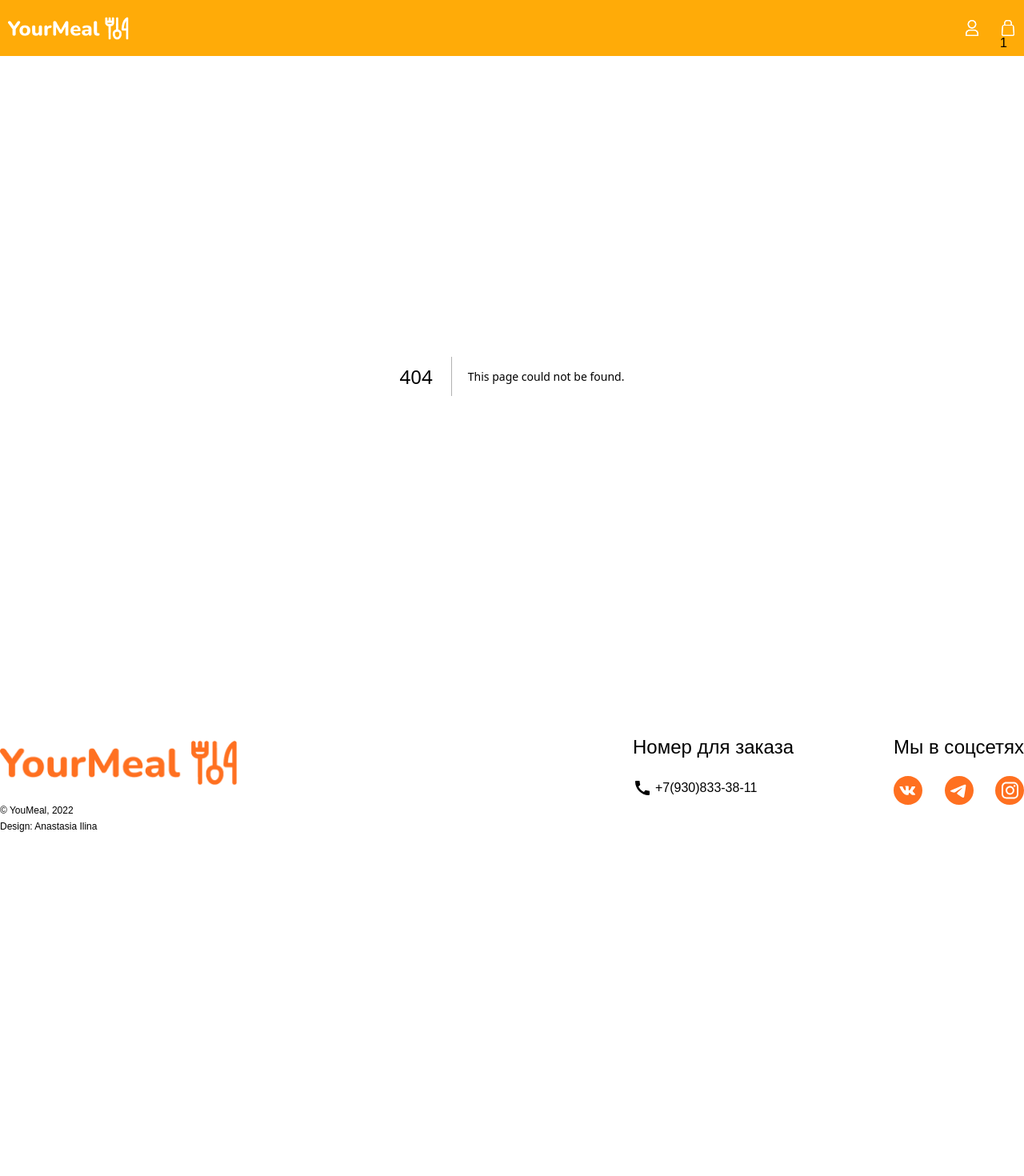
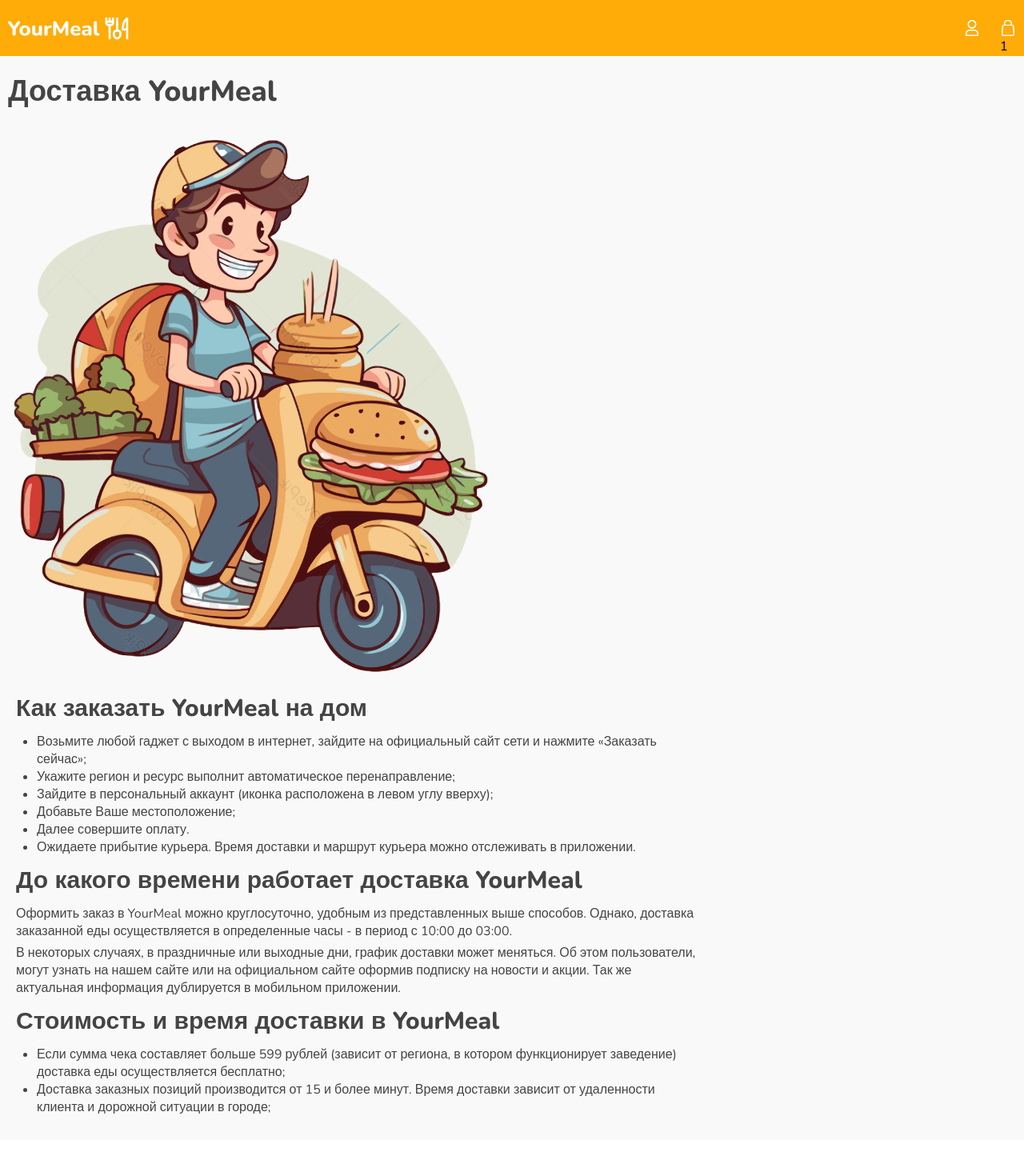
Before and after one commit to Zakir-2-3/You_meal_app, a Next.js app: page /delivery in a window 1280 px wide. Before the commit this address had no page. Shown: the top 1470 px of the page at 80% size. Before the commit the page ends 1080 px from the top, so only its background shows below. Built offline with nearby package versions, Linux system fonts and the light colour scheme.

Commit message:
Delivery page layout

```diff
--- /dev/null
+++ b/src/app/delivery/delivery.scss
@@ -0,0 +1,32 @@
+.delivery-section {
+  margin-bottom: 30px;
+  color: #444444;
+  &__title {
+    margin: 20px 0 30px;
+    font-size: 36px;
+  }
+  &__img {
+    max-width: 600px;
+    width: 100%;
+    margin: 20px 0;
+  }
+  &__info {
+    max-width: 870px;
+    padding: 0 10px;
+    & h2 {
+      margin: 10px 0;
+      font-size: 30px;
+    }
+    & ul {
+      padding-left: 26px;
+    }
+    & li,
+    p {
+      list-style: disc;
+      font-size: 16px;
+    }
+    & p:not(:last-child) {
+      margin-bottom: 5px;
+    }
+  }
+}
--- /dev/null
+++ b/src/app/delivery/page.tsx
@@ -0,0 +1,65 @@
+import Image from "next/image";
+
+import "./delivery.scss";
+
+import deliveryImg from "@/assets/images/delivery-img.png";
+
+export default function Delivery() {
+  return (
+    <section className="delivery-section">
+      <div className="container">
+        <h1 className="delivery-section__title">Доставка YourMeal</h1>
+        <div className="delivery-section__img">
+          <Image src={deliveryImg} alt="delivery-img" />
+        </div>
+        <div className="delivery-section__info">
+          <h2>Как заказать YourMeal на дом</h2>
+          <ul>
+            <li>
+              Возьмите любой гаджет с выходом в интернет, зайдите на официальный
+              сайт сети и нажмите «Заказать сейчас»;
+            </li>
+            <li>
+              Укажите регион и ресурс выполнит автоматическое перенаправление;
+            </li>
+            <li>
+              Зайдите в персональный аккаунт (иконка расположена в левом углу
+              вверху);
+            </li>
+            <li>Добавьте Ваше местоположение;</li>
+            <li>Далее совершите оплату.</li>
+            <li>
+              Ожидаете прибытие курьера. Время доставки и маршрут курьера можно
+              отслеживать в приложении.
+            </li>
+          </ul>
+          <h2>До какого времени работает доставка YourMeal</h2>
+          <p>
+            Оформить заказ в YourMeal можно круглосуточно, удобным из
+            представленных выше способов. Однако, доставка заказанной еды
+            осуществляется в определенные часы - в период с 10:00 до 03:00.
+          </p>
+          <p>
+            В некоторых случаях, в праздничные или выходные дни, график доставки
+            может меняться. Об этом пользователи, могут узнать на нашем сайте
+            или на официальном сайте оформив подписку на новости и акции. Так же
+            актуальная информация дублируется в мобильном приложении.
+          </p>
+          <h2>Стоимость и время доставки в YourMeal</h2>
+          <ul>
+            <li>
+              Если сумма чека составляет больше 599 рублей (зависит от региона,
+              в котором функционирует заведение) доставка еды осуществляется
+              бесплатно;
+            </li>
+            <li>
+              Доставка заказных позиций производится от 15 и более минут. Время
+              доставки зависит от удаленности клиента и дорожной ситуации в
+              городе;
+            </li>
+          </ul>
+        </div>
+      </div>
+    </section>
+  );
+}
--- a/src/app/layout.tsx
+++ b/src/app/layout.tsx
@@ -1,5 +1,12 @@
 import Header from "@/components/Header/Header";
 import Footer from "@/components/Footer/Footer";
+
+import { Nunito } from 'next/font/google'
+
+const nunito = Nunito({
+  weight: ['400', '600', '800'],
+  subsets: ['latin'],
+})
 
 import "@/styles/reset.css";
 import "@/styles/globals.scss";
@@ -11,7 +18,7 @@
 }>) {
   return (
     <html lang="ru">
-      <body>
+      <body className={nunito.className}>
         <Header />
         <main className="main">{children}</main>
         <Footer />
--- a/src/app/page.tsx
+++ b/src/app/page.tsx
@@ -11,9 +11,9 @@
 
 export default function Home() {
   const [items, setItems] = useState([]);
-  const [activeIndex, setActiveIndex] = useState<number>(0);
+  const [activeIndex, setActiveIndex] = useState(0);
   const [activeCategoryName, setActiveCategoryName] =
-    useState<string>("Бургеры");
+    useState("Бургеры");
   const [cartItems, setCartItems] = useState([]);
 
   const handleButtonClick = (index: number, title: string) => {
@@ -44,7 +44,7 @@
   return (
     <>
       <HeroSection />
-      <div className="container food-container">
+      <div className="container main-content-wrapper">
         <FoodCategories
           activeIndex={activeIndex}
           onButtonClick={handleButtonClick}
--- a/src/components/Footer/Footer.scss
+++ b/src/components/Footer/Footer.scss
@@ -28,6 +28,14 @@
       gap: 0 4px;
       font-size: 16px;
       font-weight: 400;
+      transition: .3s ease;
+      -webkit-transition: .3s ease;
+      -moz-transition: .3s ease;
+      -ms-transition: .3s ease;
+      -o-transition: .3s ease;
+      &:hover {
+        color: #2b3b93;
+      }
     }
   }
   &__social {
--- a/src/styles/globals.scss
+++ b/src/styles/globals.scss
@@ -3,7 +3,6 @@
   flex-direction: column;
   overflow: hidden auto;
   background-color: #f9f9f9;
-  font-family: cursive, sans-serif;
 }
 
 .main {
--- a/src/styles/home.scss
+++ b/src/styles/home.scss
@@ -1,4 +1,4 @@
-.food-container {
+.main-content-wrapper {
   display: grid;
   grid-template-rows: auto 1fr;
   grid-template-columns: auto 1fr;
```
Also changed, not shown: src/components/CartSidebar/CartSidebar.scss (+16 -8 lines), src/components/CartSidebar/CartSidebar.tsx (+8 -3 lines), src/assets/images/delivery-img.png (added).
